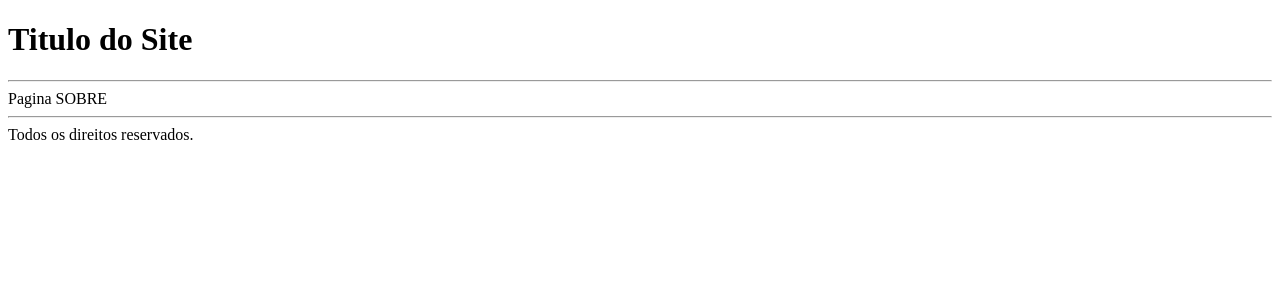
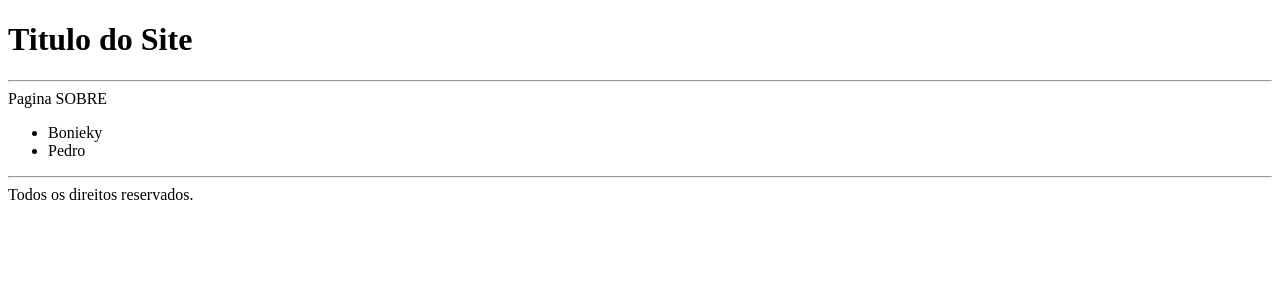
Before and after one commit to jooluisrm/react-router-vite, a React (Vite) app: page /sobre in a window 1280 px wide. Shown: the top 300 px of the page. Built offline with nearby package versions, Linux system fonts and the light colour scheme.

Commit message:
Criando grupo de rotas

```diff
--- a/src/App.tsx
+++ b/src/App.tsx
@@ -1,6 +1,8 @@
 import { Routes, Route } from "react-router-dom";
 import { Home } from "./pages/Home";
 import { About } from "./pages/About";
+import { AboutBonieky } from "./pages/AboutBonieky";
+import { AboutPedro } from "./pages/AboutPedro";
 
 
 const App = () => {
@@ -16,6 +18,8 @@ const App = () => {
                 <Routes>
                     <Route path="/" element={<Home />} />
                     <Route path="/sobre" element={<About />} />
+                    <Route path="/sobre/bonieky" element={<AboutBonieky />} />
+                    <Route path="/sobre/pedro" element={<AboutPedro />} />
                 </Routes>
 
             </div>
--- a/src/pages/About.tsx
+++ b/src/pages/About.tsx
@@ -2,6 +2,10 @@ export const About = () => {
     return (
         <div>
             Pagina SOBRE
+            <ul>
+                <li>Bonieky</li>
+                <li>Pedro</li>
+            </ul>
         </div>
     );
 }
--- /dev/null
+++ b/src/pages/AboutBonieky.tsx
@@ -0,0 +1,9 @@
+export const AboutBonieky = () => {
+    return (
+        <div>
+            Pagina SOBRE Bonieky
+
+
+        </div>
+    );
+}
--- /dev/null
+++ b/src/pages/AboutPedro.tsx
@@ -0,0 +1,9 @@
+export const AboutPedro = () => {
+    return (
+        <div>
+            Pagina SOBRE PEDRO
+
+
+        </div>
+    );
+}
```
